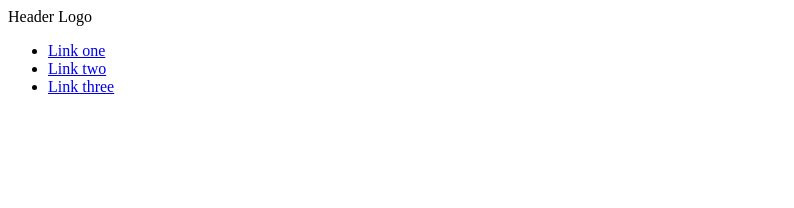
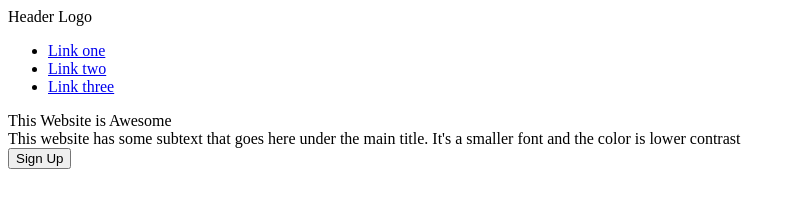
Before and after one commit to atg2262/landing_page_odin_project, a plain HTML site: page index.html in a window 1280 px wide. Shown: the whole page, without its empty margins (0-794 px from the left). Drawn offline with Linux system fonts and the light colour scheme.

Commit message:
add class top-portion's divs/button

```diff
--- a/index.html
+++ b/index.html
@@ -17,7 +17,17 @@
             <li><a href="https://github.com/atg2262/landing_page_odin_project">Link two</a></li>
             <li><a href="https://github.com/atg2262/landing_page_odin_project">Link three</a></li>
         </ul>
-
+    </div>
+    <div class="top-portion">
+        <div>
+            This Website is Awesome
+        </div>
+        <div>
+            This website has some subtext that goes here under the main title. It's a smaller font and the color is lower contrast
+        </div>
+        <button>
+            Sign Up
+        </button>
     </div>
 
 </body>
```
